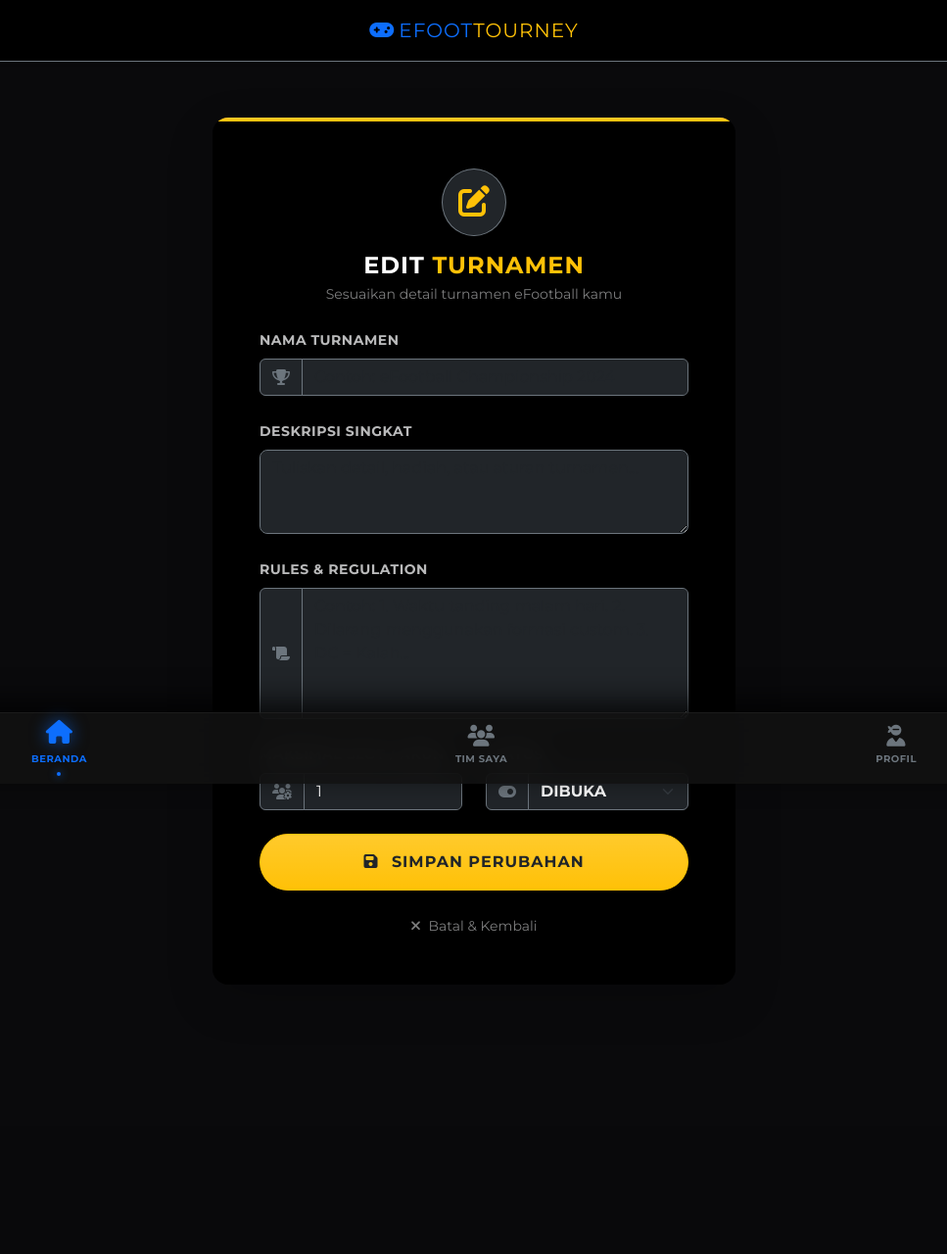
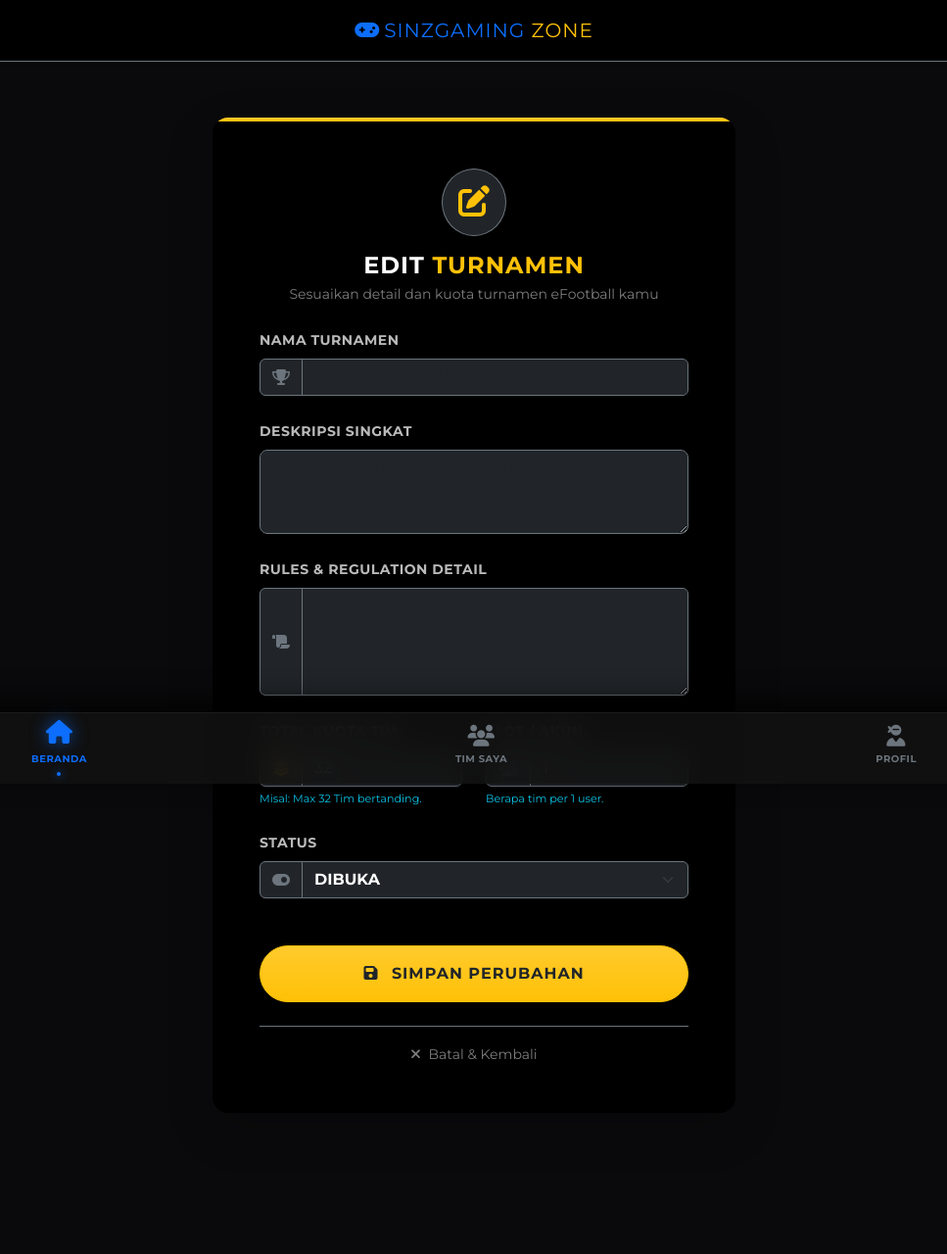
Before and after one commit to FadhilahAkbar/pendaftaran-efootball-mobile, a CodeIgniter 4 app: the page made by app/Views/admin/edit_tournament.php in a window 1280 px wide. Shown: the whole page at 98% size, without its empty margins (156-1123 px from the left). Before the commit the page ends 950 px from the top, so only its background shows below. Run offline with PHP 8.4 and a stand-in for CodeIgniter, Linux system fonts and the light colour scheme; the template is opened without the code that fills it, so the values that code supplies are empty; some libraries are stand-ins or nearby versions.

Commit message:
+ Menambahkan batas Kuota Tournament

```diff
--- a/app/Controllers/Admin.php
+++ b/app/Controllers/Admin.php
@@ -28,7 +28,8 @@ class Admin extends BaseController
             'description' => $this->request->getPost('description'),
             'status'      => $this->request->getPost('status'),
             'max_slots'   => $this->request->getPost('max_slots'),
-            'rules' => $this->request->getPost('rules')
+            'quota'       => $this->request->getPost('quota'),
+            'rules'       => $this->request->getPost('rules')
         ];
 
 
@@ -98,6 +99,7 @@ class Admin extends BaseController
             'description' => $this->request->getPost('description'),
             'status'      => $this->request->getPost('status'),
             'max_slots'   => $this->request->getPost('max_slots'),
+            'quota'   => $this->request->getPost('quota'),
             'rules' => $this->request->getPost('rules'),
         ];
 
--- a/app/Models/TournamentModel.php
+++ b/app/Models/TournamentModel.php
@@ -12,7 +12,7 @@ class TournamentModel extends Model
     protected $returnType       = 'array';
     protected $useSoftDeletes   = false;
     protected $protectFields    = true;
-    protected $allowedFields = ['name', 'description', 'status', 'max_slots', 'rules'];
+    protected $allowedFields = ['name', 'description', 'status', 'max_slots', 'quota', 'rules'];
 
     protected bool $allowEmptyInserts = false;
     protected bool $updateOnlyChanged = true;
--- a/app/Views/admin/edit_tournament.php
+++ b/app/Views/admin/edit_tournament.php
@@ -3,7 +3,9 @@
 
 <div class="container py-5">
     <div class="row justify-content-center">
-        <div class="col-md-8 col-lg-6"> <div class="card bg-black text-white border-0 shadow-lg rounded-4 overflow-hidden">
+        <div class="col-md-8 col-lg-6">
+
+            <div class="card bg-black text-white border-0 shadow-lg rounded-4 overflow-hidden">
                 <div class="bg-gradient bg-warning" style="height: 4px; width: 100%;"></div>
 
                 <div class="card-body p-4 p-sm-5">
@@ -13,11 +15,13 @@
                             <i class="fas fa-edit fa-2x text-warning"></i>
                         </div>
                         <h4 class="card-title fw-bolder text-uppercase mb-1" style="letter-spacing: 1px;">Edit <span class="text-warning">Turnamen</span></h4>
-                        <p class="text-light opacity-50 small">Sesuaikan detail turnamen eFootball kamu</p>
+                        <p class="text-light opacity-50 small">Sesuaikan detail dan kuota turnamen eFootball kamu</p>
                     </div>
 
                     <form action="<?= base_url('/admin/update/' . $turnamen['id']); ?>" method="POST">
-                        <?= csrf_field(); ?> <div class="mb-4">
+                        <?= csrf_field(); ?>
+
+                        <div class="mb-4">
                             <label class="form-label text-light opacity-75 small fw-bold text-uppercase" style="letter-spacing: 0.5px;">Nama Turnamen</label>
                             <div class="input-group shadow-sm">
                                 <span class="input-group-text bg-dark border-secondary text-secondary"><i class="fas fa-trophy"></i></span>
@@ -27,27 +31,38 @@
 
                         <div class="mb-4">
                             <label class="form-label text-light opacity-75 small fw-bold text-uppercase" style="letter-spacing: 0.5px;">Deskripsi Singkat</label>
-                            <textarea class="form-control bg-dark text-white border-secondary rounded-3" name="description" rows="3" placeholder="Tuliskan detail, hadiah, atau aturan turnamen..." required><?= esc($turnamen['description']); ?></textarea>
+                            <textarea class="form-control bg-dark text-white border-secondary rounded-3" name="description" rows="3" placeholder="Tuliskan detail atau hadiah turnamen..." required><?= esc($turnamen['description']); ?></textarea>
                         </div>
 
                         <div class="mb-4">
-    <label for="rules" class="form-label text-light opacity-75 small fw-bold text-uppercase" style="letter-spacing: 0.5px;">Rules & Regulation</label>
+                            <label class="form-label text-light opacity-75 small fw-bold text-uppercase" style="letter-spacing: 0.5px;">Rules & Regulation Detail</label>
                             <div class="input-group shadow-sm">
                                 <span class="input-group-text bg-dark border-secondary text-secondary"><i class="fas fa-scroll"></i></span>
-        <textarea class="form-control bg-dark text-white border-secondary rounded-end" id="rules" name="rules" rows="5" placeholder="Contoh: 1. Waktu tanding malam hari. 2. Dilarang menggunakan formasi custom. 3. DC = Kalah..." required><?= isset($turnamen) ? esc($turnamen['rules']) : ''; ?></textarea>
+                                <textarea class="form-control bg-dark text-white border-secondary rounded-end" name="rules" rows="4" placeholder="Tuliskan aturan main di sini..." required><?= esc($turnamen['rules'] ?? ''); ?></textarea>
                             </div>
                         </div>
 
                         <div class="row mb-4">
-                            <div class="col-md-6 mb-4 mb-md-0">
-                                <label class="form-label text-light opacity-75 small fw-bold text-uppercase" style="letter-spacing: 0.5px;">Maksimal Slot / Akun</label>
+                            <div class="col-6">
+                                <label class="form-label text-light opacity-75 small fw-bold text-uppercase" style="letter-spacing: 0.5px;">Total Kuota Tim</label>
+                                <div class="input-group shadow-sm">
+                                    <span class="input-group-text bg-dark border-secondary text-warning"><i class="fas fa-layer-group"></i></span>
+                                    <input type="number" name="quota" class="form-control bg-dark text-white border-secondary" value="<?= esc($turnamen['quota'] ?? '32'); ?>" min="2" required>
+                                </div>
+                                <div class="form-text text-info small mt-1" style="font-size: 0.7rem;">Misal: Max 32 Tim bertanding.</div>
+                            </div>
+
+                            <div class="col-6">
+                                <label class="form-label text-light opacity-75 small fw-bold text-uppercase" style="letter-spacing: 0.5px;">Slot / Akun</label>
                                 <div class="input-group shadow-sm">
                                     <span class="input-group-text bg-dark border-secondary text-secondary"><i class="fas fa-users-cog"></i></span>
-                                    <input type="number" class="form-control bg-dark text-white border-secondary" name="max_slots" value="<?= esc($turnamen['max_slots'] ?? '1'); ?>" min="1" required>
+                                    <input type="number" name="max_slots" class="form-control bg-dark text-white border-secondary" value="<?= esc($turnamen['max_slots'] ?? '1'); ?>" min="1" required>
+                                </div>
+                                <div class="form-text text-info small mt-1" style="font-size: 0.7rem;">Berapa tim per 1 user.</div>
                             </div>
                         </div>
 
-                            <div class="col-md-6">
+                        <div class="mb-5">
                             <label class="form-label text-light opacity-75 small fw-bold text-uppercase" style="letter-spacing: 0.5px;">Status</label>
                             <div class="input-group shadow-sm">
                                 <span class="input-group-text bg-dark border-secondary text-secondary"><i class="fas fa-toggle-on"></i></span>
@@ -58,14 +73,13 @@
                                 </select>
                             </div>
                         </div>
-                        </div>
 
                         <button type="submit" class="btn btn-warning bg-gradient w-100 fw-bold py-3 rounded-pill shadow mb-4 text-dark text-uppercase" style="letter-spacing: 1px;">
                             <i class="fas fa-save me-2"></i> Simpan Perubahan
                         </button>
                     </form>
 
-                    <div class="text-center">
+                    <div class="text-center border-top border-secondary pt-3">
                         <a href="<?= base_url('/'); ?>" class="text-light text-decoration-none opacity-50 small">
                             <i class="fas fa-times me-1"></i> Batal & Kembali
                         </a>
--- a/app/Views/layout/template.php
+++ b/app/Views/layout/template.php
@@ -20,7 +20,7 @@
     <header class="fixed-top bg-black border-bottom border-secondary shadow-sm" style="z-index: 1040;">
         <div class="container d-flex justify-content-center align-items-center py-3">
             <a href="<?= base_url('/'); ?>" class="text-decoration-none fw-black text-uppercase fs-5" style="letter-spacing: 1px;">
-                <i class="fas fa-gamepad text-primary me-1"></i>eFoot<span class="text-warning">Tourney</span>
+                <i class="fas fa-gamepad text-primary me-1"></i>SINZGaming<span class="text-warning">   Zone</span>
             </a>
         </div>
     </header>
```
Also changed, not shown: app/Controllers/Turnamen.php (+38 -59 lines), app/Views/admin/create_tournament.php (+22 -11 lines). Lines whose indentation alone changed are shown as unchanged.
